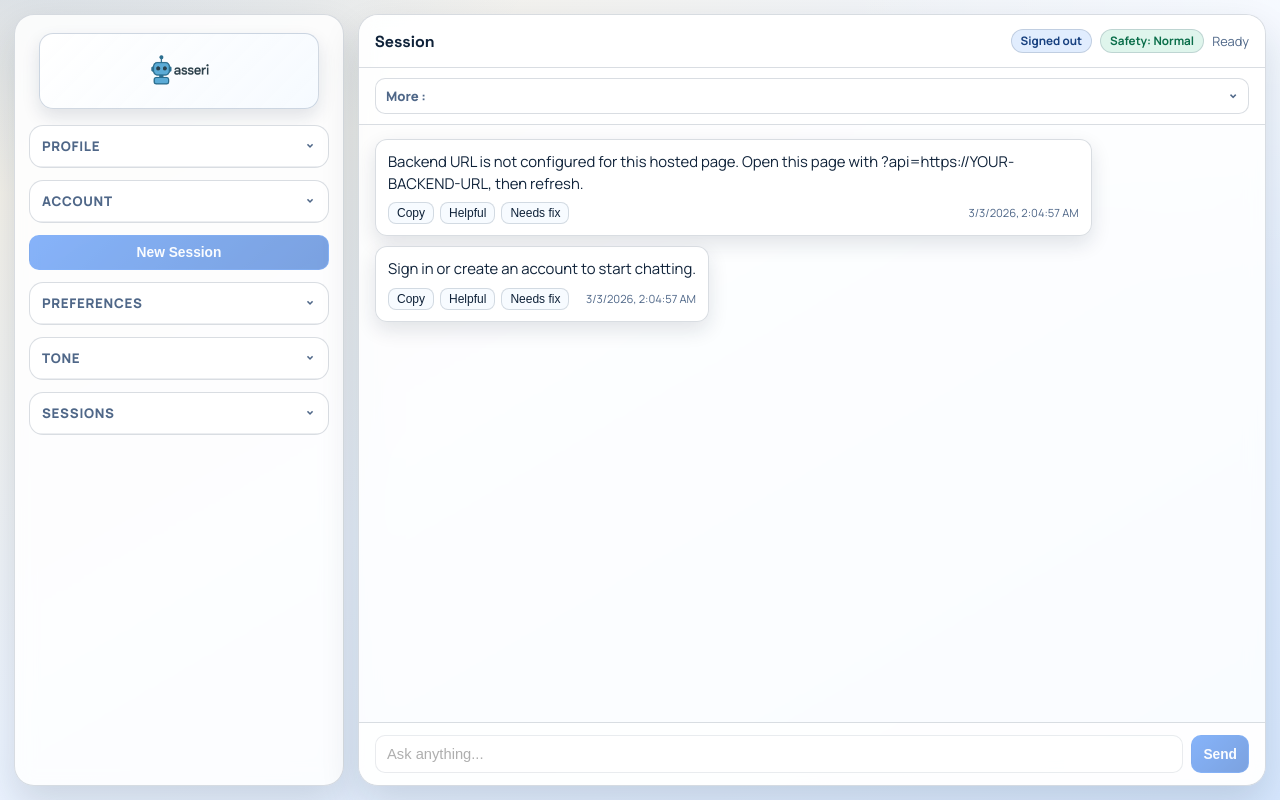
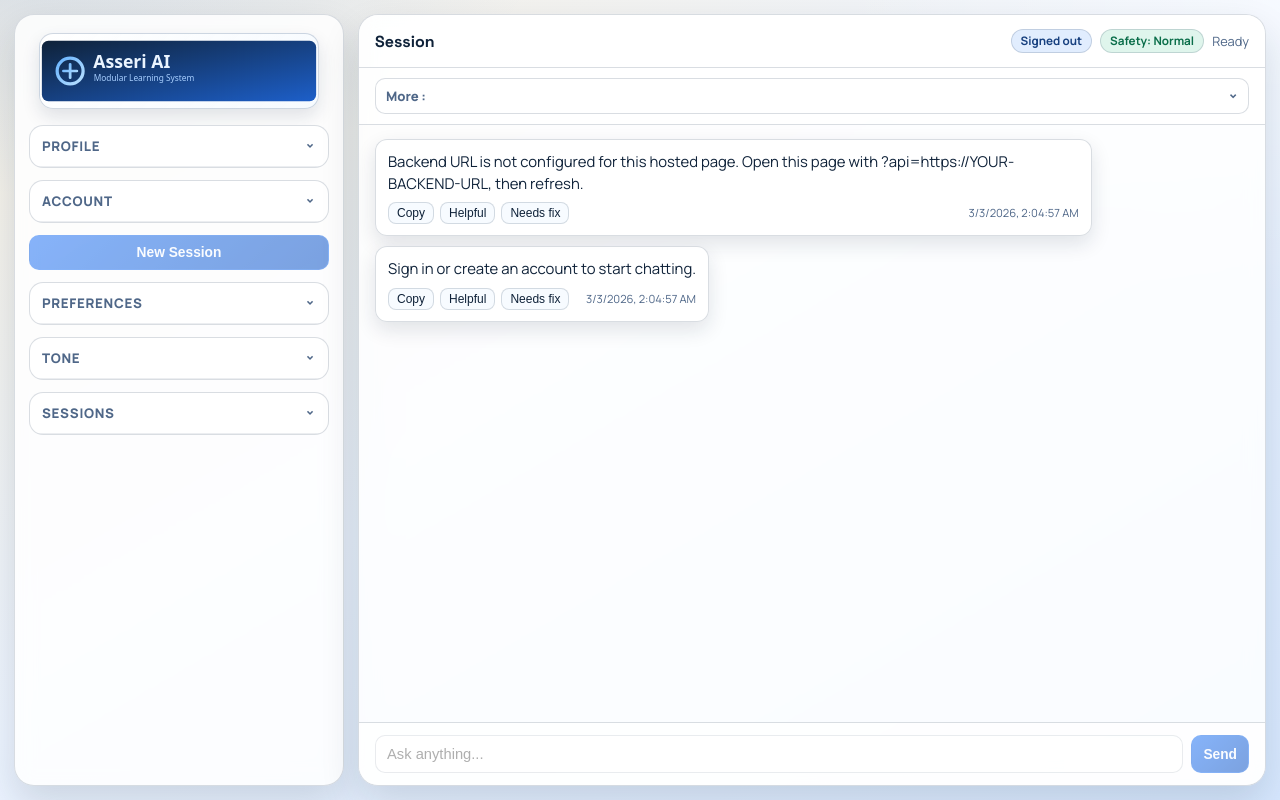
Before and after one commit to asserkdev/asseri-master, a plain HTML site: page docs/index.html in a window 1280 px wide. Drawn offline with Linux system fonts and the light colour scheme.

Commit message:
Switch logo assets to SVG for Hugging Face push

```diff
--- a/docs/app.js
+++ b/docs/app.js
@@ -259,6 +259,13 @@ function initLogoFallback() {
     return;
   }
   const candidates = [
+    "./logo.svg",
+    "logo.svg",
+    "../logo.svg",
+    "/logo.svg",
+    "/asseri-master/logo.svg",
+    "/asseri-master/docs/logo.svg",
+    "/asseri-master/frontend/logo.svg",
     "./logo.png",
     "logo.png",
     "../logo.png",
--- a/docs/index.html
+++ b/docs/index.html
@@ -18,7 +18,7 @@
     <aside class="sidebar">
       <div class="brand">
         <div class="brand-mark">
-          <img id="brandLogo" src="./logo.png" alt="Asseri AI logo" />
+          <img id="brandLogo" src="./logo.svg" alt="Asseri AI logo" />
         </div>
       </div>
 
```
Also changed, not shown: frontend/app.js (+7 -0 lines), frontend/index.html (+1 -1 lines), docs/logo.png (deleted), docs/logo.svg (added), frontend/logo.png (deleted), frontend/logo.svg (added), logo.png (deleted), logo.svg (added).
